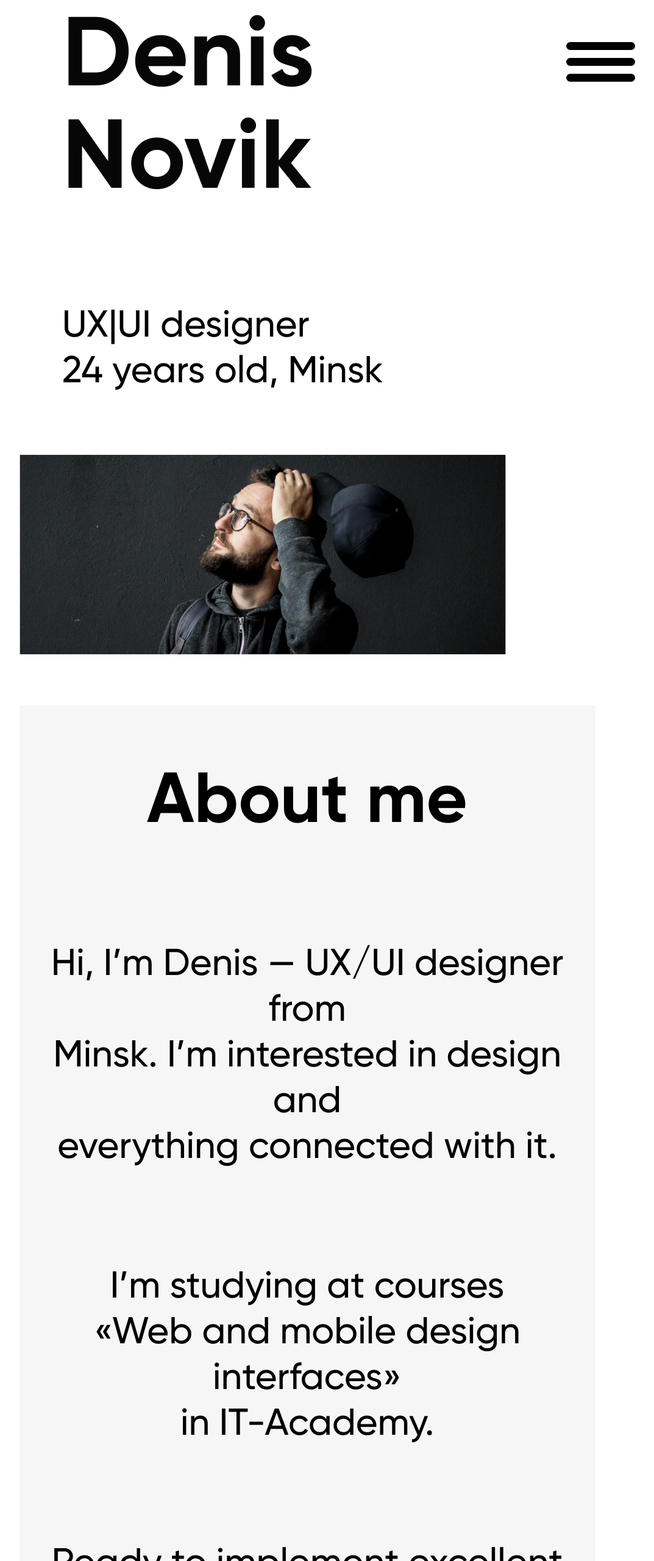
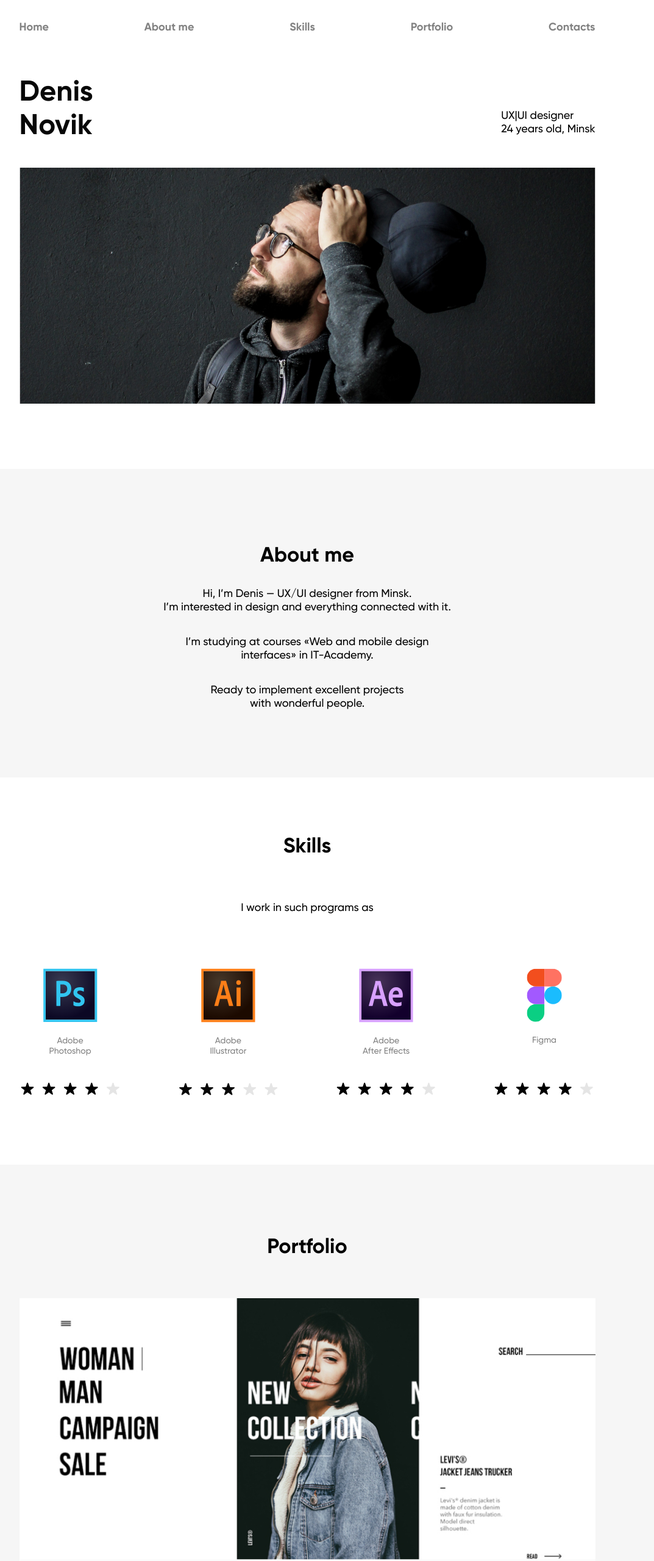
Before and after one commit to Shevtsov-Vladimir/E, a plain HTML site: page index.html in a window 1280 px wide. Shown: the top 2560 px of the page at 61% size, without its empty margins (136-1209 px from the left). Drawn offline with nearby package versions, Linux system fonts and the light colour scheme.

Commit message:
Add files via upload

```diff
--- a/index.html
+++ b/index.html
@@ -9,11 +9,11 @@
   <title>DENIS NOVIK</title>
 </head>
 
-<body class="scroll">
+<body>
   <div class="wrapper">
-    <header class="header">
+    <header class="header" id="home">
       <!-- <div class="line"></div>  -->
-      <nav class="menu not-active">
+      <nav class="menu">
         <div class="menu-icon">
           <span></span>
           <span></span>
@@ -21,50 +21,52 @@
         </div>
         <div class="menu__container">
           <ul class="menu__list">
-            <li><a href="#">Home</a></li>
-            <li><a href="#">About me</a></li>
-            <li><a href="#">Skills</a></li>
-            <li><a href="#">Portfolio</a></li>
-            <li><a href="#">Contacts</a></li>
+            <li><a href="#home">Home</a></li>
+            <li><a href="#about">About me</a></li>
+            <li><a href="#skills">Skills</a></li>
+            <li><a href="#portfolio">Portfolio</a></li>
+            <li><a href="#contacts">Contacts</a></li>
           </ul>
-          <div class="lang">
+          <!-- <div class="lang" id="lng">
             <button class="lang__ru" name="ru">RU</button>
             <span id="ne-balka-a-colona">|</span>
             <button class="lang__eng" name="eng">ENG</button>
-          </div>
+          </div> -->
         </div>
       </nav>
 
       <div class="header__info">
-        <h1 class="header__heading"><br></h1>
+        <h1 class="header__heading"></h1>
         <p class="text">UX|UI designer<br>24&nbsp;years old, Minsk</p>
       </div>
       <div class="header__wrapper">
         <picture>
           <source srcset="./img/Denis-desktop.jpg" media="(min-width: 769px), (orientation: landscape)">
-          <source srcset="./img/Denis-mobile.jpg" media="(max-width: 768px">
+          <source srcset="./img/Denis-mobile.jpg" media="(max-width: 768px)">
           <img src="./img./Denis-desktop" alt="Denis's photo">
         </picture>
       </div>
     </header>
-
-    <main>
-      <section class="about">
+    <main class="main">
+      <section class="about" id="about">
         <h2 class="about__heading heading">About&nbsp;me</h2>
         <ul class="about__description text">
           <li class="about__description-item">
-            Hi, I&rsquo;m Denis&nbsp;&mdash; UX/UI designer from<br>Minsk. I&rsquo;m interested in&nbsp;design
-            and<br>everything connected with&nbsp;it.
+            Hi, I&rsquo;m Denis&nbsp;&mdash; UX/UI designer from <br id="mobile__carryover">Minsk.<br
+              id="desktop__carryover"> I&rsquo;m interested in&nbsp;design
+            and<br id="mobile__carryover"> everything connected with&nbsp;it.
           </li>
           <li class="about__description-item">
-            I&rsquo;m studying at&nbsp;courses<br>&laquo;Web and mobile design interfaces&raquo;<br>in&nbsp;IT-Academy.
+            I&rsquo;m studying at&nbsp;courses <br id="mobile__carryover">&laquo;Web and mobile design <br
+              id="desktop__carryover"> interfaces&raquo;<br id="mobile__carryover"> in&nbsp;IT-Academy.
           </li>
           <li class="about__description-item">
-            Ready to&nbsp;implement excellent<br>projects with wonderful people.
+            Ready to&nbsp;implement excellent<br id="mobile__carryover"> projects<br id="desktop__carryover"> with
+            wonderful people.
           </li>
         </ul>
       </section>
-      <section class="skills">
+      <section class="skills" id="skills">
         <h2 class="skills__heading heading">Skills</h2>
         <p class="skills__description text">I&nbsp;work in&nbsp;such programs&nbsp;as</p>
         <div class="skillbox">
@@ -96,7 +98,7 @@
           </figure>
         </div>
       </section>
-      <section class="portfolio">
+      <section class="portfolio text" id="portfolio">
         <h2 class="portfolio__heading heading">Portfolio</h2>
         <div class="portfolio__card">
           <picture>
@@ -104,7 +106,7 @@
             <source srcset="./img/mob-fashion-store_web.jpg" media="(max-width: 768px)">
             <img src="./img/desk-fashion-store_web.jpg" alt="Picture of the home page of the online fashion store">
           </picture>
-          <h3 class="portfolio__card-title text">Online fashion store&nbsp;&mdash; Homepage</h3>
+          <h3 class="portfolio__card-title">Online fashion store&nbsp;&mdash; Homepage</h3>
         </div>
         <div class="portfolio__card">
           <picture>
@@ -113,7 +115,7 @@
             <img src="./img/desk-reebok_web.jpg"
               alt="Picture of&nbsp;the concept of&nbsp;the &laquo;Reebok&raquo; online store">
           </picture>
-          <h3 class="portfolio__card-title text">Reebok Store&nbsp;&mdash; Concept</h3>
+          <h3 class="portfolio__card-title">Reebok Store&nbsp;&mdash; Concept</h3>
         </div>
         <div class="portfolio__card">
           <picture>
@@ -121,13 +123,13 @@
             <source srcset="./img/mob-braun_web.jpg" media="(max-width: 768px)">
             <img src="./img/desk-braun_web.jpg" alt="Picture of&nbsp;the concept landing page &laquo;Braun&raquo;">
           </picture>
-          <h3 class="portfolio__card-title text">Braun Landing Page&nbsp;&mdash; Concept</h3>
+          <h3 class="portfolio__card-title">Braun Landing Page&nbsp;&mdash; Concept</h3>
         </div>
       </section>
     </main>
-    <footer class="footer">
+    <footer class="footer text" id="contacts">
       <h2 class="footer__heading heading">Contacts</h2>
-      <p class="footer__text text">Want to&nbsp;know more or&nbsp;just chat?<br>You are welcome!</p>
+      <p class="footer__text">Want to&nbsp;know more or&nbsp;just chat?<br>You are welcome!</p>
       <button class="footer__button text">Send message</button>
       <div class="footer__social-icons">
         <a href="#"><img src="./img/icon/linkedIn-icon.svg" class="social-icon" alt="LinkedIn"></a>
@@ -135,12 +137,13 @@
         <a href="#"><img src="./img/icon/behance-icon.svg" class="social-icon" alt="Behance"></a>
         <a href="#"><img src="./img/icon/dribble-icon.svg" class="social-icon" alt="Dribble"></a>
       </div>
-      <p class="footer__follow-me text">
+      <p class="footer__follow-me">
         Like me&nbsp;on<br><a href="#">LinkedIn</a>, <a href="#">Instagram</a>, <a href="#">Behance</a>, <a
           href="#">Dribble</a>
       </p>
     </footer>
   </div>
+  <script src="https://ajax.googleapis.com/ajax/libs/jquery/2.1.1/jquery.min.js"></script>
   <script src="./script.js"></script>
 </body>
 
--- a/main.css
+++ b/main.css
@@ -27,6 +27,7 @@ html, body, div, span, applet, object, iframe, h1, h2, h3, h4, h5, h6, p, blockq
     font-size: 100%;
     font: inherit;
     vertical-align: baseline;
+    box-sizing: border-box;
 }
 
 /* HTML5 display-role reset for older browsers */
@@ -79,6 +80,8 @@ a[href]:not([class]) {
     max-width: 945px;
     height: auto;
     display: flex;
+    align-items: center;
+    justify-content: center;
     flex-direction: column;
     margin: 0 auto;
 }
@@ -92,7 +95,7 @@ a[href]:not([class]) {
 }
 
 .menu {
-    width:  100%;
+    width: 100%;
     height: 100%;
     overflow-y: scroll;
 
@@ -101,51 +104,33 @@ a[href]:not([class]) {
     font-weight: 700;
     line-height: calc(42/34);
 
+    overflow: hidden;
+    position: absolute;
+    top: 0;
+    left: 0;
+    z-index: 9000;
+}
+
+.menu.active {
     position: fixed;
     top: 0;
     left: 0;
-
-    z-index: 200;
-}
-
-.menu.not-active {
-    overflow: hidden;
-    position: absolute;
+    overflow: scroll;
 }
 
 .menu.active .menu__container {
-    opacity: 1;
-}
-
-.menu::before {
-    content: "";
-    display: block;
-    height: 100vh;
-    width: 100%;
-    background-color: transparent;
-    transition: all .3s ease;
-}
-
-.menu.active::before{
-    content: "";
-    width: 0;
-    height: 0;
-}
-
-.menu.not-active::before {
-    content: "";
-    height: 100vh;
-    width: 100vw;
+    top: 0;
 }
 
 .menu__container {
+    min-height: 100vh;
     height: auto;
     width: auto;
-    padding: 7.3743vh 0 42.8571vh 6.9334vw;
+    padding: 7.3743vh 0 0 6.9334vw;
     position: relative;
-    top: 0;
+    top: 100%;
     left: 0;
-    opacity: 0;
+    transition: all .3s ease;
     background-color: #FFF;
 }
 
@@ -172,20 +157,24 @@ a[href]:not([class]) {
     width: 8.8vw;
     height: calc(19.19/375 * 100vw);
     position: absolute;
-    top: 8.6206vh; /*70px w375*/
+    top: 8.6206vh;
     right: 8%;
-    z-index: 300;
+    z-index: 3000;
     cursor: pointer;
     display: flex;
     flex-flow: column nowrap;
     justify-content: space-between;
 }
 
+.menu-icon.active {
+    position: fixed;
+}
+
 .menu-icon span {
+    width: 100%;
+    height: calc(3.84/375 * 100vw);
     position: relative;
     display: block;
-    width: 100%;
-    height: calc(3.84/375 * 100vw);
     border-radius: 9px;
     background: #000;
     transition: all .3s;
@@ -219,16 +208,20 @@ a[href]:not([class]) {
     position: absolute;
     width: 100vw;
     height: 1px;
-    left: 0;
-    top: 68px;
+    right: 0;
+    bottom: 65px;
     background-color: #000;
-    z-index: 90000;
+    z-index: 9000;
 }
+
 /* переключалка меню */
-.lang {
+:ToDo .lang {
+    height: 1px;
+    width: calc(63/34 * 1em);
+    white-space: nowrap;
     position: absolute;
-    bottom: 172px;
-    right: -8.8%;
+    bottom: 311px;
+    right: 5.6667%;
     z-index: 400;
     transform: rotate(90deg);
 }
@@ -256,34 +249,36 @@ a[href]:not([class]) {
 .header__info {
     width: auto;
     height: auto;
-    padding: 0 0 10.6667% 7.4667% ;
+    padding: 0 0 10.6667% 7.4667%;
 }
 
-.header__info p{
+.header__info p {
     text-align: left;
 }
 
 .header__heading {
+    height: calc(91/47 * 1em);
+    margin-bottom: calc(34/47 * 1em);
     position: relative;
+    top: 0;
+    left: 0;
     font-family: "Gilroy", sans-serif;
-    font-size: 12.5334vw; /*47px w375*/
+    font-size: 12.5334vw;
     font-weight: 700;
-    line-height: calc(0);
-    margin-bottom: calc(34/47 * 1em); /*34px w375*/
-    height: calc(91/47 * 1em); /*91px w375*/
+    line-height: 0;
 }
 
 .header__heading::before {
     content: "Denis";
     position: absolute;
-    top: 2.2167vh;
+    top: 1.8rem;
     left: 0;
 }
 
 .header__heading::after {
     content: "Novik";
     position: absolute;
-    top: calc(1em + (26/812) * 100vh);
+    top: calc(1em + 2.6rem);
     left: 0;
 }
 
@@ -293,10 +288,11 @@ a[href]:not([class]) {
 }
 
 .header__wrapper img {
+    height: auto;
     width: 100%;
-    height: auto;
     object-fit: cover;
 }
+
 /* анимации кнопки */
 @keyframes top {
     0% {
@@ -404,45 +400,46 @@ a[href]:not([class]) {
     height: auto;
 }
 
-body.active {
+.no-scroll {
     overflow: hidden;
-}
-
-body.not-active {
-    overflow: scroll;
 }
 
 .heading {
     font-family: "Gilroy", sans-serif;
     font-weight: 700;
-    font-size: 9.0667vw; /*fz34px X w375px*/
+    font-size: 9.0667vw;
     line-height: calc(42/34);
+    color: #000;
     text-align: center;
-    color: #000;
 }
 
 .text {
     font-family: "Gilroy", sans-serif;
     font-weight: 500;
-    font-size: 4.8vw; /*fz:18px X w375px*/
+    font-size: 4.8vw;
     line-height: calc(22/18);
+    color: #000;
     text-align: center;
-    color: #000;
 }
+
 /* about */
 .about {
+    width: 100%;
     height: auto;
-    width: 100%;
     padding: 9.9753vh 0 9.6059vh 0;
     background-color: #F6F6F6;
 }
 
+#desktop__carryover {
+    display: none;
+}
+
 .about__heading {
-    margin-bottom: calc(47/34 * 1em); /*47px w375 fz34*/
+    margin-bottom: calc(47/34 * 1em);
 }
 
 .about__description-item:not(:last-child) {
-    margin-bottom: calc(45/18 * 1em); /*45px w375 fz18*/
+    margin-bottom: calc(45/18 * 1em);
 }
 
 /* skills */
@@ -453,11 +450,11 @@ body.not-active {
 }
 
 .skills__heading {
-    margin-bottom: calc(50/34 * 1em); /*50px w375 fz34*/
+    margin-bottom: calc(50/34 * 1em);
 }
 
 .skills__description {
-    margin-bottom: calc(76/18 * 1em); /*76px w375 fz18*/
+    margin-bottom: calc(76/18 * 1em);
 }
 
 .skillbox {
@@ -469,39 +466,39 @@ body.not-active {
     width: 100%;
     height: auto;
     display: flex;
-    flex-direction: column;
+    align-items: center;
     justify-content: center;
-    align-items: center;
+    flex-flow: column nowrap;
 }
 
 .skillbox__card:not(:last-child) {
-    margin-bottom: 82px;
+    margin-bottom: 10.0985vh;
 }
 
 .skillbox__card figcaption {
     font-family: "Gilroy", sans-serif;
     font-weight: 500;
-    font-size: 3.7334vw; /*14px w375*/
+    font-size: 3.7334vw;
     line-height: calc(17/14);
+    color: #828282;
     text-align: center;
-    color: #828282;
+    margin-top: calc(25/14 * 1em);
     margin-bottom: calc(36/14 * 1em);
-    margin-top: calc(25/14 * 1em);
 }
 
 .skillbox__icon {
+    height: auto;
     width: 23.7334%;
-    height: auto;
 }
 
-.skillbox__card:nth-child(4) img {
+.skillbox__card:nth-child(4) .skillbox__icon {
+    height: auto;
     width: 15.4667%;
-    height: auto;
 }
 
 .skillbox__grade {
+    height: auto;
     width: 44.5334%;
-    height: auto;
 }
 
 /* portfolio */
@@ -510,38 +507,39 @@ body.not-active {
     height: auto;
     padding: 9.9753vh 0;
     display: flex;
-    flex-direction: column;
+    align-items: center;
     justify-self: center;
-    align-items: center;
+    flex-flow: column nowrap;
     background-color: #F6F6F6;
 }
 
 .portfolio__heading {
-    margin-bottom: calc(82/34 * 1em); /*82px w375 fz34*/
+    margin-bottom: calc(82/34 * 1em);
 }
 
 .portfolio__card {
+    height: auto;
     width: 84.2667%;
-    height: auto;
 }
 
 .portfolio__card:not(:last-child) {
-    margin-bottom: 82px;
+    margin-bottom: 10.0985vh;
 }
 
 .portfolio__card img, source {
+    height: auto;
     width: 100%;
-    height: auto;
     object-fit: cover;
-    margin-bottom: 33px;
 }
 
 .portfolio__card-title {
+    font-weight: 700;
+    margin-top: 1.8334em;
     text-decoration-line: underline;
-    font-weight: 700;
+
 }
 
-/* _____*_____*_____*______MAIN______*_____*_____*_____ */
+/* _____*_____*_____*______FOOTER______*_____*_____*_____ */
 
 .footer {
     width: 100%;
@@ -551,7 +549,8 @@ body.not-active {
 }
 
 .footer__heading {
-    margin-bottom: 1.2941em; /*44px w375*/
+    margin-bottom: 1.2941em;
+    /*44px w375*/
 }
 
 .footer__text {
@@ -560,14 +559,14 @@ body.not-active {
 
 .footer__button {
     appearance: none;
-
     font-weight: 700;
+    height: calc(42/18 * 1em);
     width: 84.2667%;
-    height: calc(1em * 42/18);
     margin-bottom: 2.6667em;
     border-radius: 50px;
     color: #FFF;
-    background-color: #000;
+    background-color: #070707;
+    box-shadow: 8px 10px 20px 0px #E7E7E7;
 }
 
 .footer__social-icons {
@@ -575,21 +574,279 @@ body.not-active {
     width: 84.2667%;
     margin: 0 auto;
     display: flex;
+    align-items: center;
     justify-content: space-between;
-    align-items: center;
-    margin-bottom: 48px;
-}
-
-.footer__social-icons a{
-    width: calc(40/316 * 100%);
-    height: auto;
 }
 
 .social-icon {
+    width: 100%;
     height: auto;
-    width: 100%;
 }
 
 .footer__follow-me {
     color: #828282;
+    margin-top: calc(48/18 * 1em);
 }
+
+/* _____*_____*_____*______@MEDIA______*_____*_____*_____ */
+
+@media (min-width: 769px) {
+
+    /* `____*____*_____HEADER_____*____*____` */
+    .header {
+        padding: 8.8rem 0 11.1112% 0;
+    }
+
+    .menu {
+        width: 100%;
+        height: 8.8rem;
+        position: fixed;
+        padding: 0;
+        background-color: #FFF;
+    }
+
+    .menu-icon {
+        display: none;
+    }
+
+    .menu__container {
+        min-height: 0;
+        max-width: 945px;
+        width: 100%;
+        height: 100%;
+        padding: 0;
+        margin: 0 auto;
+        top: 0;
+        background-color: transparent;
+    }
+
+    .menu__list {
+        width: 100%;
+        height: 100%;
+        font-size: 18px;
+        display: flex;
+        align-items: center;
+        justify-content: space-between;
+    }
+
+    .menu__list li {
+        display: inline-block;
+        font-size: 18px;
+        line-height: calc(22/18);
+    }
+
+    .menu__list li:first-child {
+        color: #828282;
+    }
+
+    .menu__list a:hover {
+        color: #070707;
+    }
+
+    .menu__list li.active a, :active, :focus {
+        color: #070707;
+    }
+
+    .menu__list li:not(:last-child) {
+        margin: 0;
+    }
+
+    :ToDo .lang {
+        width: 18px;
+        font-size: 16px;
+        position: static;
+        /* bottom: 61px;
+        right: 0px; */
+        z-index: 0;
+    }
+
+    .header__info {
+        width: 100%;
+        height: 18.6rem;
+        padding: 0 0 5.515% 0;
+        display: flex;
+        align-items: flex-end;
+        justify-content: space-between;
+    }
+
+    .header__heading {
+        margin: 0;
+        font-size: 47px;
+        width: calc(124/47 * 1em);
+    }
+
+    .header__wrapper {
+        max-width: 945px;
+        width: 100%;
+    }
+
+    /* `____*____*_____MAIN_____*____*____` */
+
+    .text {
+        font-size: 18px;
+    }
+
+    .heading {
+        font-size: 34px;
+    }
+
+    .about {
+        padding: 12.6985% 0 11.7461% 0;
+    }
+
+    .about::before {
+        content: "";
+        max-height: 50.6rem;
+        min-height: 46.295rem;
+        height: calc(46.295rem + 43.05 * ((100vw - 769px)/176));
+        width: 100%;
+        position: absolute;
+        top: calc(67.8rem + 91 * ((100vw - 769px)/176));
+        left: 0;
+        z-index: -100;
+        background-color: #F6F6F6;
+    }
+
+    @media (min-width: 945px) {
+        .about::before {
+            top: 76.9rem;
+        }
+    }
+
+    #desktop__carryover {
+        display: block;
+    }
+
+    #mobile__carryover {
+        display: none;
+    }
+
+    .about__heading {
+        margin-bottom: 3.1rem;
+    }
+
+    .about__description-item:not(:last-child) {
+        margin-bottom: 3.5rem;
+    }
+
+    .skills {
+        padding: 9.6297% 0 11.6403% 0;
+    }
+
+    .skills__heading {
+        margin-bottom: 2.0294em;
+    }
+
+    .skills__description {
+        margin-bottom: 4.9445em;
+    }
+
+    .skillbox {
+        display: flex;
+        flex-flow: row nowrap;
+        justify-content: space-between;
+    }
+
+    .skillbox__card {
+        width: calc(167/945 * 100%);
+    }
+
+    .skillbox__card:not(:last-child) {
+        margin: 0;
+    }
+
+    .skillbox__card figcaption {
+        font-size: 14px;
+        margin: 1.5em 0 2.9286em 0;
+    }
+
+    .skillbox__card:last-child figcaption {
+        margin-bottom: 4.2142em;
+    }
+
+    .skillbox__icon {
+        width: 53.2935%;
+    }
+
+    .skillbox__card:nth-child(4) .skillbox__icon {
+        width: 34.7306%;
+    }
+
+    .skillbox__grade {
+        width: 100%;
+        height: auto;
+    }
+
+    .portfolio {
+        padding: 11.9577% 0 10.4762% 0;
+    }
+
+    .portfolio::before {
+        content: "";
+        max-height: 229.069rem;
+        min-height: 195.939rem;
+        height: calc(195.939rem + 331.3 * ((100vw - 769px)/176));
+        width: 100%;
+        position: absolute;
+        top: calc(171.5rem + 195 * ((100vw - 769px)/176));
+        left: 0;
+        z-index: -100;
+        background-color: #F6F6F6;
+    }
+
+    @media (min-width: 945px) {
+        .portfolio::before {
+            top: 191rem
+        }
+    }
+
+    .portfolio__heading {
+        margin-bottom: 6.4rem;
+    }
+
+    .portfolio__card {
+        width: 100%;
+    }
+
+    .portfolio__card:not(:last-child) {
+        margin-bottom: 9.5rem;
+    }
+
+    .portfolio__card-title {
+        margin-top: 4.5rem;
+    }
+
+    /* `____*____*_____FOOTER_____*____*____` */
+
+    .footer {
+        padding: 12.0635% 0 13.2276% 0;
+    }
+
+    .footer__heading {
+        margin-bottom: 3.7rem;
+    }
+
+    .footer__text {
+        margin-bottom: 3.8rem;
+    }
+
+    .footer__button {
+        width: calc(180.5/18 * 1em);
+        padding: 0;
+        margin-bottom: 8.6rem;
+    }
+
+    .footer__social-icons {
+        width: 36.1904%;
+    }
+
+    .footer__follow-me {
+        margin-top: 4.5rem;
+    }
+}
+
+@media (max-width: 945px) {
+    .menu__list {
+        justify-content: space-around;
+    }
+}
--- a/script.js
+++ b/script.js
@@ -1,37 +1,49 @@
 let menuIcon = document.querySelector('.menu-icon');
 let showMenu = document.querySelector('.menu');
-let body = document.querySelector('.scroll');
 
-menuIcon.addEventListener('click', function() {
+menuIcon.addEventListener('click', function () {
     menuIcon.classList.toggle('active')
     showMenu.classList.toggle('active')
-    body.classList.toggle('active')
+    document.body.classList.toggle('no-scroll')
+    showMenu.scrollTop = 0
 
-    if(!body.classList.contains('active')) {
-        body.classList.toggle('not-active')
-
-    }else {
-        body.classList.remove('not-active')
-    }
-
-    if(!menuIcon.classList.contains('active')) {
+    if (!menuIcon.classList.contains('active')) {
         menuIcon.classList.toggle('not-active')
 
-    }else {
+    } else {
         menuIcon.classList.remove('not-active')
     }
 
-    // if(body.style.overflow === 'hidden') {
-    //     document.body.style.overflow='scroll';
-    // } else {
-    //     document.body.style.overflow='hidden';
-    // }
+    $(window).resize(function () {
+        if (showMenu.classList.contains('active') && (document.documentElement.clientWidth > 768)) {
+            showMenu.classList.remove("active");
+            menuIcon.classList.remove('active')
+            showMenu.classList.toggle('active')
+            document.body.classList.toggle('no-scroll')
 
-    if(!showMenu.classList.contains('active')) {
-        showMenu.classList.toggle('not-active')
+        }
+    });
+});
 
-    }else {
-        showMenu.classList.remove('not-active')
-    }
+window.addEventListener('scroll', () => {
+    let scrollDisntance = window.scrollY;
 
+    let listItems = [
+        document.getElementById('home'),
+        document.getElementById('about'),
+        document.getElementById('skills'),
+        document.getElementById('portfolio'),
+        document.getElementById('contacts')];
+
+    listItems.forEach((el, i) => {
+        if (el.OffsetTop = document.querySelector('.menu').clientHeight <= scrollDisntance) {
+            document.querySelectorAll('.menu li').forEach((el) => {
+                if (el.classList.contains('active')) {
+                    el.classList.remove('active');
+                }
+            });
+
+            document.querySelectorAll('.menu li ')[i].querySelector('li').classList.add('active');
+        }
+    });
 });
```
